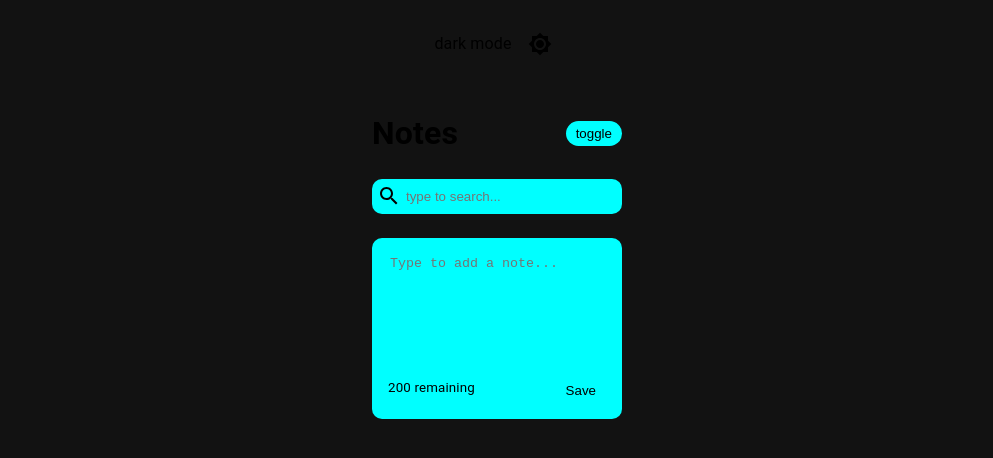
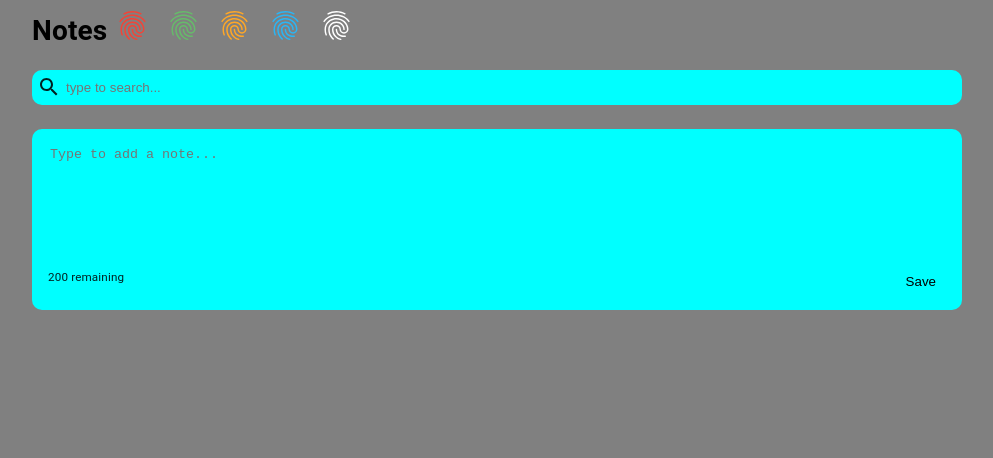
Before and after one commit to SumukhChakkirala/notes-app, a React (Create React App) app: page / in a window 1280 px wide. Shown: the top 458 px of the page, without its empty margins (143-1136 px from the left). Built offline with nearby package versions, Linux system fonts and the light colour scheme.

Commit message:
feat(frontend): added fingerprint-bg color change

```diff
--- a/src/App.js
+++ b/src/App.js
@@ -1,5 +1,12 @@
 import React, { useState, useEffect } from 'react';
 import { nanoid } from 'nanoid';
+import ColorPicker from "./components/ColorPicker.js";
+import Avatar from "@material-ui/core/Avatar";
+import deepOrange from "@material-ui/core/colors/deepOrange";
+import deepPurple from "@material-ui/core/colors/deepPurple";
+import red from "@material-ui/core/colors/red";
+import green from "@material-ui/core/colors/green";
+import blue from "@material-ui/core/colors/blue";
 import NotesList from './components/NotesList';
 import Search from './components/Search';
 import Header from './components/Header';
@@ -9,16 +16,20 @@ import Box from '@mui/material/Box';
 import { useTheme, ThemeProvider, createTheme } from '@mui/material/styles';
 import Brightness4Icon from '@mui/icons-material/Brightness4';
 import Brightness7Icon from '@mui/icons-material/Brightness7';
-import { Container, Grid } from '@material-ui/core';
-import { CssBaseline } from '@mui/material';
-
+import Fingerprint from '@mui/icons-material/Fingerprint';
+import { ButtonGroup, Button, Container, Grid, CssBaseline } from '@material-ui/core';
 const ColorModeContext = React.createContext({ toggleColorMode: () => {} });
 
 const MyApp = () => {
+  // const [color,setColor] = useState("grey")
   const [notes, setNotes] = useState([]);
   const classes = useStyles();
   const [searchText, setSearchText] = useState('');
   const [mode, setMode] = useState('dark');
+  // const click = color =>{setColor(color)}
+  // useEffect(()=>{
+  //   document.body.style.backgroundColor= color;
+  // },[color])
 
   useEffect(() => {
     const savedNotes = JSON.parse(localStorage.getItem('react-notes-app-data'));
@@ -50,7 +61,7 @@ const MyApp = () => {
   const colorMode = React.useMemo(
     () => ({
       toggleColorMode: () => {
-        setMode((prevMode) => (prevMode === 'light' ? 'dark' : 'light'));
+        setMode((prevMode) => (prevMode === 'dark' ? 'dark' : 'light'));
       },
     }),
     []
@@ -69,31 +80,35 @@ const MyApp = () => {
       }),
     [mode]
   );
+  console.log(colorMode);
+  return (
+    // <ColorModeContext.Provider value={colorMode}>
+    <ThemeProvider theme={theme}>
+      <CssBaseline />
+      <div>
+        {/* <Grid container spacing={2}>
+        <ButtonGroup className={classes.h1tag} variant="outlined" aria-label="Basic button group">
+          <Button onClick={()=>{click("#ca7c67")}}>One</Button>
+          <Button onClick={()=>{click("#DFFF00")}}>Two</Button>
+          <Button onClick={()=>{click("#6495ED")}}>Three</Button>
+        </ButtonGroup>
+        <OutlinedDiv label="Color Picker">
+        <Grid container justify="center" alignItems="center">
+          <Avatar style={{ backgroundColor: deepOrange[500] }} />
+          <Avatar style={{ backgroundColor: deepPurple[500] }} />
+          <Avatar style={{ backgroundColor: red[500] }} />
+          <Avatar style={{ backgroundColor: green[500] }} />
+          <Avatar style={{ backgroundColor: blue[500] }} />
+        </Grid>
+      </OutlinedDiv>
 
-  return (
-    <ColorModeContext.Provider value={colorMode}>
-      <ThemeProvider theme={theme}>
-        <CssBaseline/>
-        <Grid container justifyContent="center">
-          <Box
-            sx={{
-              display: 'flex',
-              width: '100%',
-              alignItems: 'center',
-              justifyContent: 'center',
-              bgcolor: 'background.default',
-              color: 'text.primary',
-              borderRadius: 1,
-              p: 3,
-            }}
-          >
-            {theme.palette.mode} mode
-            <IconButton sx={{ ml: 1 }} onClick={colorMode.toggleColorMode} color="inherit">
-              {theme.palette.mode === 'dark' ? <Brightness7Icon /> : <Brightness4Icon />}
-            </IconButton>
-          </Box>
+        </Grid> */}
+        <Container >
+
+      </Container>
         <div className={classes.container}>
           <Header />
+
           <Search handleSearchNote={setSearchText} />
           <NotesList
             notes={notes.filter((note) => note.text.toLowerCase().includes(searchText))}
@@ -101,9 +116,9 @@ const MyApp = () => {
             handleDeleteNote={deleteNote}
           />
         </div>
-        </Grid>
+      </div>
     </ThemeProvider>
-    </ColorModeContext.Provider>
+    // </ColorModeContext.Provider>
   );
 };
 
--- /dev/null
+++ b/src/components/ColorPicker.js
@@ -0,0 +1,15 @@
+import React from 'react';
+import { IconButton } from '@mui/material';
+import { useStyles } from './styling';
+
+const ColorPicker = ({ color, onClick }) => {
+  const classes = useStyles({ color });
+
+  return (
+    <IconButton className={classes.colorPicker} onClick={onClick}>
+      {/* Empty content since the background color represents the color */}
+    </IconButton>
+  );
+};
+
+export default ColorPicker;
--- a/src/components/Header.js
+++ b/src/components/Header.js
@@ -1,17 +1,55 @@
-import React from 'react'
-import { useStyles } from './styling'
+import React, { useState, useEffect } from 'react';
+import { useStyles } from './styling';
+import { IconButton, Grid, Container } from '@mui/material';
+import Fingerprint from '@mui/icons-material/Fingerprint';
+import ButtonGroup from '@mui/material/ButtonGroup';
 
-const Header = ({handleToggleDarkMode}) => {
-  const classes = useStyles()
+const Header = ({ handleToggleDarkMode }) => {
+  const classes = useStyles();
+  const [color, setColor] = useState("grey");
+
+  const click = (color) => {
+    setColor(color);
+  };
+
+  useEffect(() => {
+    document.body.style.backgroundColor = color;
+  }, [color]);
+
   return (
-    <div className={classes.header}>
-      <h1>Notes</h1>
-      <button onClick={() =>
-      handleToggleDarkMode(
-        (previousDarkMode) => !previousDarkMode
-      )} className={classes.save}>{handleToggleDarkMode}toggle</button>
+    <div>
+      <Grid container>
+        <Grid container rowSpacing={1}>
+        <h1 className={classes.h1tag}>Notes</h1>
+        <Grid item>
+            <IconButton onClick={() => click("#f44336")} aria-label="fingerprint" color="error">
+              <Fingerprint fontSize="large" />
+            </IconButton>
+          </Grid>
+          <Grid item>
+            <IconButton onClick={() => click("#66bb6a")} aria-label="fingerprint" color="success">
+              <Fingerprint  fontSize="large" />
+            </IconButton>
+          </Grid>
+          <Grid item>
+            <IconButton onClick={() => click("#ffa726")}    aria-label="fingerprint" color="warning">
+              <Fingerprint  fontSize="large" />
+            </IconButton>
+          </Grid>
+          <Grid item>
+            <IconButton onClick={() => click("#29b6f6")}    aria-label="fingerprint" color="info">
+              <Fingerprint  fontSize="large" />
+            </IconButton>
+          </Grid>
+          <Grid item>
+            <IconButton onClick={() => click("white")}    aria-label="fingerprint" color='palette.primary.light'>
+              <Fingerprint  fontSize="large" />
+            </IconButton>
+          </Grid>
+        </Grid>
+      </Grid>
     </div>
-  )
-}
+  );
+};
 
-export default Header
+export default Header;
--- a/src/components/styling.js
+++ b/src/components/styling.js
@@ -53,7 +53,7 @@ export const useStyles = makeStyles({
       justifyContent: 'space-between',
       whiteSpace:'pre-wrap',
       '&:hover':{
-          backgroundColor: 'blue',
+          backgroundColor: 'yellow',
         }
       },
     noteFooter:{
@@ -88,12 +88,18 @@ export const useStyles = makeStyles({
             color: 'white',
         }
     },
+    colorLayout:{
+      backgroundColor: 'black'
+    },
+    h1tag:{
+      color: 'black',
+    },
     textarea:{
         border: 'none',
         resize: 'none',
         backgroundColor: 'aqua',
         '&:focus':{
             outline: 'none',
-        }
-      }
+        },
+      },
   })
```
Also changed, not shown: src/components/toggle.js (added, +57 -0 lines). Lines whose indentation alone changed are shown as unchanged.
